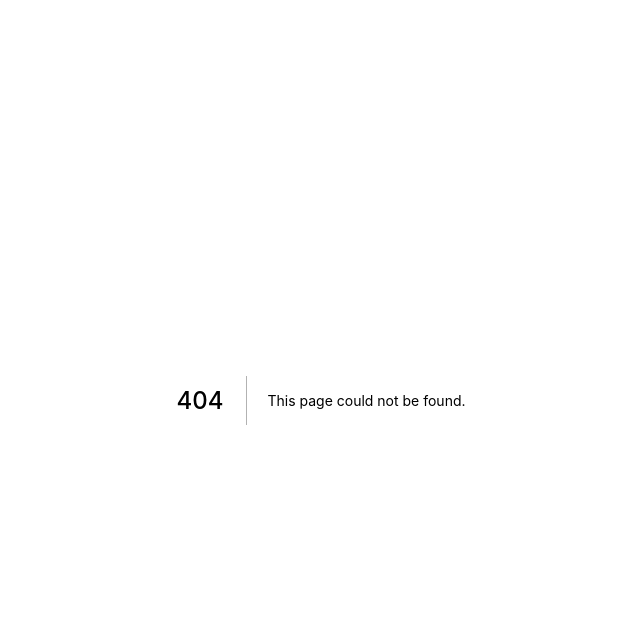
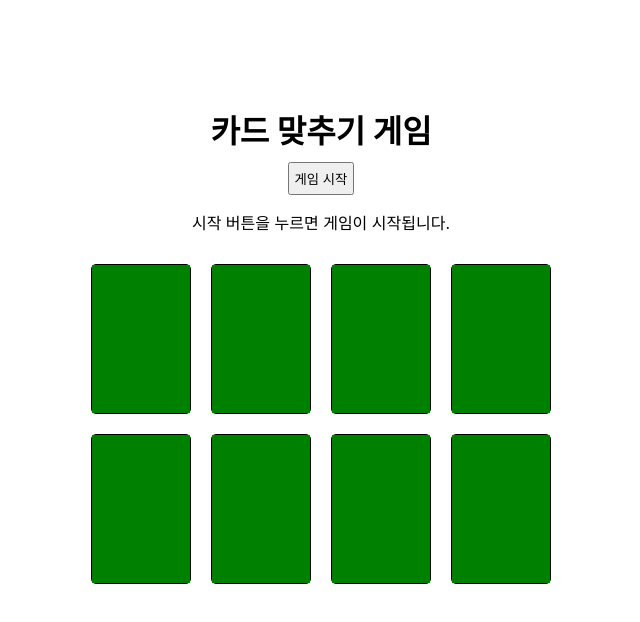
Before and after one commit to rimmmming/mini-projects, a Next.js app: page /cardGame in a window 1280 px wide. Before the commit this address had no page. Shown: the top 622 px of the page, without its empty margins (319-959 px from the left). Built offline with nearby package versions, Linux system fonts and the light colour scheme.

Commit message:
add cardGame

```diff
--- /dev/null
+++ b/components/CardItem.js
@@ -0,0 +1,47 @@
+import React from 'react';
+import styled from 'styled-components'
+
+const Button = styled.button`
+  position:relative;
+  display:inline-block;
+  width:100px;
+  height:150px;
+  margin:10px;
+  line-height:150px;
+  text-align:center;
+  border:1px solid #000;
+  border-radius:5px;
+  transition: transform 0.6s;
+  transform-style: preserve-3d;
+  &.active{
+    transform: rotateY(180deg)
+  }
+`;
+const Card = styled.span`
+  position:absolute;
+  left:0;
+  top:0;
+  width:100%;
+  height:100%;
+  backface-visibility: hidden;
+  ${(props) => (props.front ? 'background-color:green' : '')}
+  ${(props) => (props.back ? 'transform: rotateY(180deg);' : '')}
+`;
+
+function CardItem({item, index, onHandleClick}) {
+    const activeClass = (item.active === true) ? 'active': '';
+    function onClick(item){
+        if(item.active === true) return;
+        onHandleClick(index)
+    }
+    return (
+        <>
+            <Button className={activeClass} onClick={()=>{onClick(item)}}>
+                <Card front></Card>
+                <Card back>{item.value}</Card>
+            </Button>
+        </>
+    );
+}
+
+export default CardItem;
--- a/package.json
+++ b/package.json
@@ -6,7 +6,8 @@
   "dependencies": {
     "next": "^12.1.0",
     "react": "^17.0.2",
-    "react-dom": "^17.0.2"
+    "react-dom": "^17.0.2",
+    "styled-components": "^5.3.3"
   },
   "scripts": {
     "dev": "next",
--- /dev/null
+++ b/pages/_app.js
@@ -0,0 +1,7 @@
+import '../styles/globals.css'
+
+function MyApp({ Component, pageProps }) {
+  return <Component {...pageProps} />
+}
+
+export default MyApp
--- /dev/null
+++ b/pages/api/Data.js
@@ -0,0 +1,44 @@
+const Data = [
+    {
+      value : 1,
+      active : false,
+      complete : false
+    },
+    {
+      value : 2,
+      active : false,
+      complete : false
+    },
+    {
+      value : 3,
+      active : false,
+      complete : false
+    },
+    {
+      value : 4,
+      active : false,
+      complete : false
+    },
+    {
+      value : 1,
+      active : false,
+      complete : false
+    },
+    {
+      value : 2,
+      active : false,
+      complete : false
+    },
+    {
+      value : 3,
+      active : false,
+      complete : false
+    },
+    {
+      value : 4,
+      active : false,
+      complete : false
+    }
+]
+
+export default Data;
--- /dev/null
+++ b/pages/cardGame.js
@@ -0,0 +1,176 @@
+import styled from 'styled-components'
+import Data from './api/Data';
+import { useEffect, useState } from 'react';
+import CardItem from '../components/CardItem';
+
+const Wrapper = styled.div`
+  position:relative;
+`;
+const Container = styled.div`
+  width:480px;
+  margin:15px auto 0;
+`;
+const Dimmed = styled.div`
+  position:absolute;
+  left:0;
+  right:0;
+  top:100px;
+  bottom:0;
+`;
+const Title = styled.p`
+  padding:15px 0 5px;
+  text-align:center
+`;
+const Complete = styled.div`
+  position:absolute;
+  left:0;
+  top:0;
+  width:100%;
+  height:100%;
+  display:flex;
+  flex-flow:column;
+  justify-content : center;
+  align-items:center;
+  background-color:rgba(0,0,0,0.5)
+`;
+const Text = styled.p`
+  text-align:center;
+  color:#fff;
+  font-size:40px;
+  font-weight:bold;
+`;
+const Button = styled.button`
+  margin-top:10px;
+  padding:5px;
+`;
+
+function cardShuffle(data) {
+  return data.sort(() => Math.random() - 0.5)
+}
+let cardList = JSON.parse(JSON.stringify(cardShuffle(Data)))
+
+let activeCardNumber = 0;
+let firstCardIndex, secondCardIndex;
+let firstCardValue, secondCardValue;
+
+function CardGame() {
+    const [gameReady, setGameReady] = useState(false);
+    const [gameStart, setGameStart] = useState(false);
+    const [secCount, setSecCount] = useState(5);
+    const [cards, setCards] = useState(cardList);
+    const [disable, setDisable] = useState(true)
+    const [completeCount, setCompleteCount] = useState(0)
+
+    // 시작 버튼
+    const onStart = () => {
+      cardSetting(true)
+      setGameReady(true)
+      setTimeout(()=>{
+        cardSetting(false);
+        setGameStart(true);
+        setDisable(false);
+      }, 5000)
+    }
+
+    // 게임 재시작 상태 초기화
+    const onRestart = () =>{
+        setDisable(true);
+        setGameReady(false);
+        setGameStart(false);
+        setSecCount(5);
+        setCompleteCount(0);
+        cardSetting(false)
+    }
+
+    const onHandleClick = (index) => {
+      activeCardNumber++;
+      cardList[index].active = true;
+
+      if(activeCardNumber === 1){
+        firstCardIndex = cardList[index];
+        firstCardValue = cardList[index].value;
+      }else if(activeCardNumber === 2){
+        secondCardIndex = cardList[index];
+        secondCardValue = cardList[index].value;
+        if(firstCardValue === secondCardValue){
+          firstCardIndex.complete = true;
+          secondCardIndex.complete = true;
+          activeCardNumber = 0;
+          setCompleteCount(completeCount + 1)
+        } else{
+          setTimeout(() => {
+            firstCardIndex.active = false;
+            secondCardIndex.active = false;
+            setDisable(false);
+          }, 1000);
+          setDisable(true);
+          activeCardNumber = 0;
+        }
+        firstCardValue = null;
+        secondCardValue = null;
+      }
+      setCards([...cardList]);
+    }
+
+    function cardSetting(boolean){
+      cardList = cardList.map((item)=>{
+        return {...item, active:boolean}
+      });
+      setCards(cardList);
+    }
+
+    // 게임 시작전 5초 카운팅
+    function countDown(){
+      if(secCount === 0) return;
+      const countDownTimer = setTimeout(() => {
+        setSecCount(secCount - 1)
+      }, 1000)
+      return () => {
+        clearTimeout(countDownTimer)
+      };
+    }
+    useEffect(()=>{
+      gameReady && countDown();
+    }, [secCount, gameReady])
+
+    useEffect(()=>{
+      cardList = cardList.map((item)=>{
+        return {...item}
+      });
+      setCards(cardShuffle(cardList));
+    }, [gameReady])
+
+    return (
+      <div className="App">
+        <h1>카드 맞추기 게임</h1>
+        <Wrapper>
+          <Button onClick={onStart} disabled={gameReady && 'disable'}>게임 시작</Button>
+          {
+            !gameReady ? <Title>시작 버튼을 누르면 게임이 시작됩니다.</Title>
+            :
+            !gameStart ? <Title>{`${secCount}초 후에 시작합니다.`}</Title>
+            :
+            <Title>start!!</Title>
+          }
+          <Container>
+            {
+              cards.map( (item, index) => {
+                return(
+                  <CardItem key={`cardItem_${index}`} item={item} index={index} onHandleClick={onHandleClick}/>
+                )
+              })
+            }
+          </Container>
+          {disable && <Dimmed></Dimmed>}
+        </Wrapper>
+        {(cards.length / 2) === completeCount &&
+          <Complete>
+            <Text>승!!</Text>
+            <Button onClick={onRestart}>다시 시작</Button>
+          </Complete>
+        }
+      </div>
+    );
+  }
+
+  export default CardGame;
--- /dev/null
+++ b/styles/globals.css
@@ -0,0 +1,24 @@
+*{
+  margin:0;
+  padding:0;
+  box-sizing: border-box;
+}
+html,
+body {
+  padding: 0;
+  margin: 0;
+  font-family: -apple-system, BlinkMacSystemFont, Segoe UI, Roboto, Oxygen,
+    Ubuntu, Cantarell, Fira Sans, Droid Sans, Helvetica Neue, sans-serif;
+}
+a {
+  color: inherit;
+  text-decoration: none;
+}
+.App {
+  display:flex;
+  flex-flow: column;
+  height:calc(100vh - 100px);
+  justify-content: center;
+  align-items: center;
+  text-align: center;
+}
```
Also changed, not shown: components/ProjectList.js (added, +32 -0 lines), pages/habitTracker.js (added, +11 -0 lines), pages/index.js (+15 -6 lines), styles/Home.module.css (added, +116 -0 lines), 1 other file (tests, documents, lock files or other folders).
